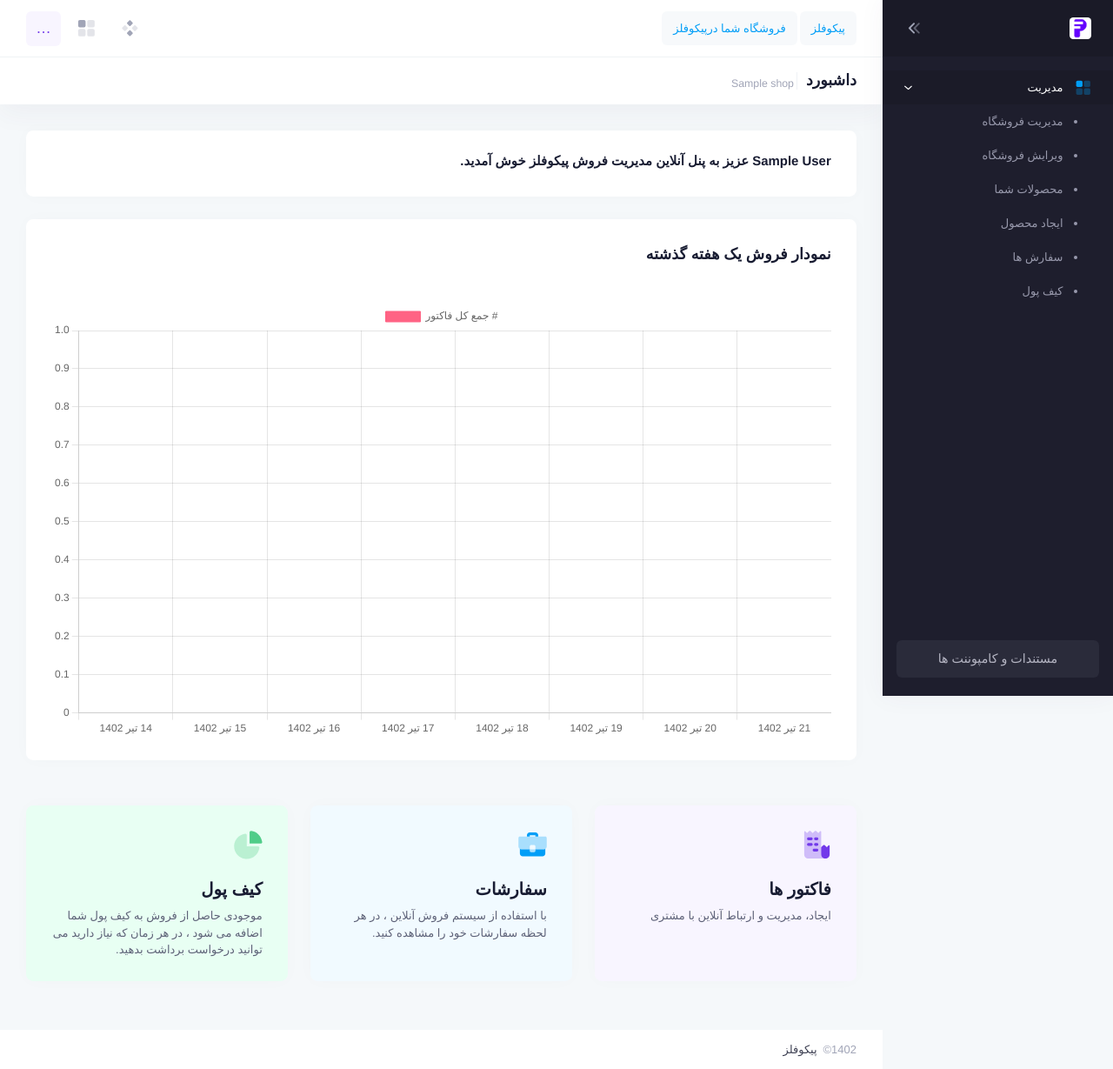
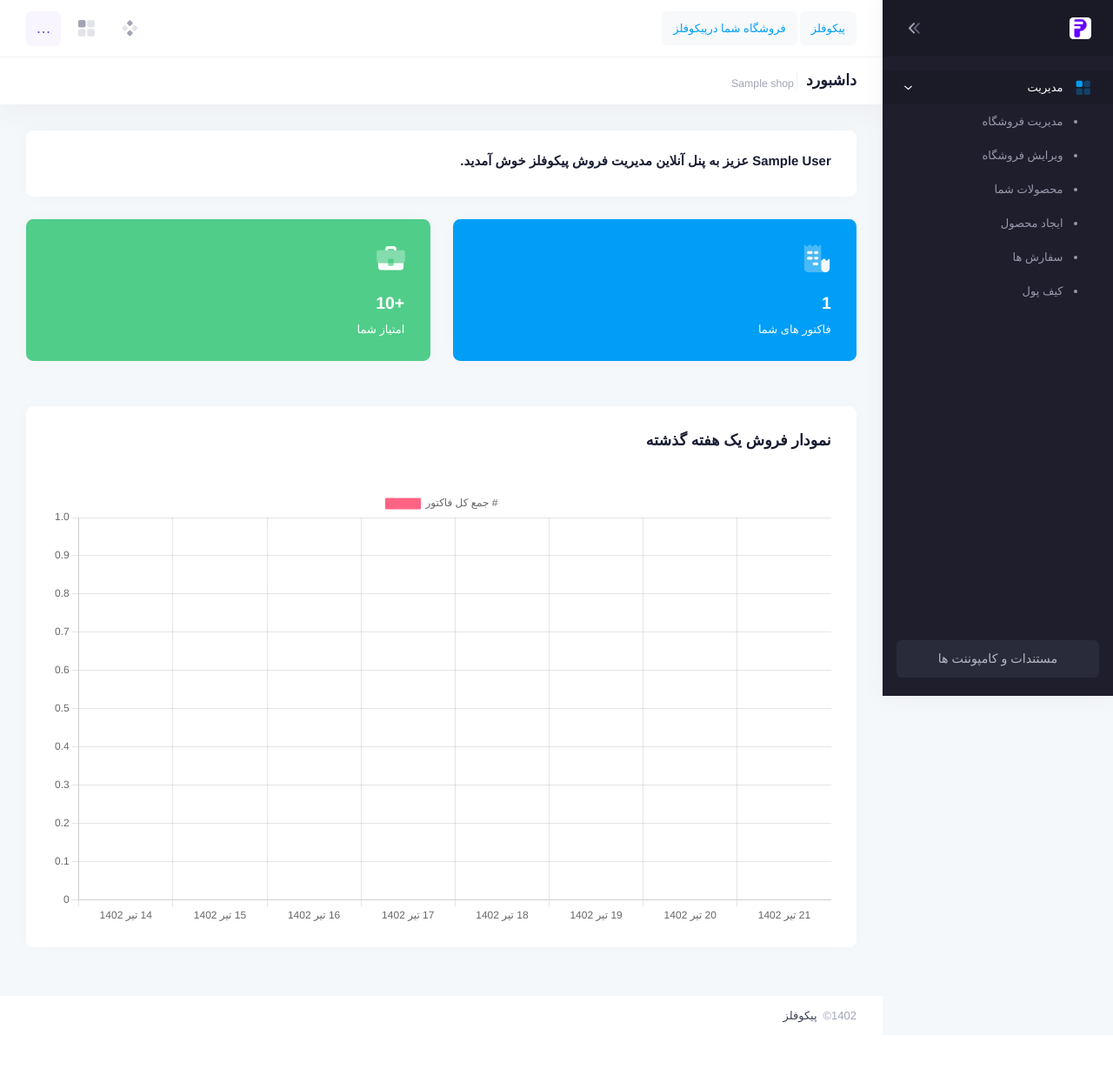
Before and after one commit to picofelez/website-backend, a Django app: page /shop/panel/00000000-0000-0000-0000-000000000001 in a window 1280 px wide. Shown: the whole page at 87% size. After the commit the page ends 1176 px from the top, so only its background shows below. Run offline with Django 4.2, Linux system fonts and the light colour scheme; a user stored in the database is signed in; tables that the repository leaves empty hold one stand-in row (values such as "Sample post"); some libraries are stand-ins or nearby versions; some web fonts are replaced.

Commit message:
Update: shop main view

```diff
--- a/core/templates/core/base/_header.html
+++ b/core/templates/core/base/_header.html
@@ -72,7 +72,7 @@
                                         </div>
                                     </a>
                                 {% else %}
-                                    <a href="{% url 'shop:shop-panel-main' request.user.shops.last.unique_uuid %}">
+                                    <a href="{% url 'shop:shop-panel-main' request.user.shops.first.unique_uuid %}">
                                         <div class="btn btn-purple w-100">
                                             <i class="fab fa-shopify"></i>
                                             ورود به فروشگاه
--- a/core/templates/core/home.html
+++ b/core/templates/core/home.html
@@ -82,7 +82,7 @@
                         </div>
                     </a>
                 {% else %}
-                    <a href="{% url 'shop:shop-panel-main' request.user.shops.last.unique_uuid %}">
+                    <a href="{% url 'shop:shop-panel-main' request.user.shops.first.unique_uuid %}">
                         <div class="btn btn-outline-dark px-4 py-2">
                             ورود به فروشگاه
                         </div>
--- a/shop/templates/shop/panel/shop_main.html
+++ b/shop/templates/shop/panel/shop_main.html
@@ -10,6 +10,52 @@
                         آمدید.</h5>
                 </div>
             </div>
+        </div>
+        <div class="col-6 mt-8">
+            <a href="{% url 'shop:shop-panel-invoices' shop.unique_uuid %}" class="card bg-primary hoverable card-xl-stretch mb-xl-8">
+                <!--begin::Body-->
+                <div class="card-body">
+                    <!--begin::Svg Icon | path: icons/duotune/ecommerce/ecm008.svg-->
+                    <span class="svg-icon svg-icon-gray-100 svg-icon-3x ms-n1">
+													<svg xmlns="http://www.w3.org/2000/svg" width="24" height="24"
+                                                         viewBox="0 0 24 24" fill="none">
+														<path opacity="0.3"
+                                                              d="M18 21.6C16.3 21.6 15 20.3 15 18.6V2.50001C15 2.20001 14.6 1.99996 14.3 2.19996L13 3.59999L11.7 2.3C11.3 1.9 10.7 1.9 10.3 2.3L9 3.59999L7.70001 2.3C7.30001 1.9 6.69999 1.9 6.29999 2.3L5 3.59999L3.70001 2.3C3.50001 2.1 3 2.20001 3 3.50001V18.6C3 20.3 4.3 21.6 6 21.6H18Z"
+                                                              fill="currentColor"></path>
+														<path d="M12 12.6H11C10.4 12.6 10 12.2 10 11.6C10 11 10.4 10.6 11 10.6H12C12.6 10.6 13 11 13 11.6C13 12.2 12.6 12.6 12 12.6ZM9 11.6C9 11 8.6 10.6 8 10.6H6C5.4 10.6 5 11 5 11.6C5 12.2 5.4 12.6 6 12.6H8C8.6 12.6 9 12.2 9 11.6ZM9 7.59998C9 6.99998 8.6 6.59998 8 6.59998H6C5.4 6.59998 5 6.99998 5 7.59998C5 8.19998 5.4 8.59998 6 8.59998H8C8.6 8.59998 9 8.19998 9 7.59998ZM13 7.59998C13 6.99998 12.6 6.59998 12 6.59998H11C10.4 6.59998 10 6.99998 10 7.59998C10 8.19998 10.4 8.59998 11 8.59998H12C12.6 8.59998 13 8.19998 13 7.59998ZM13 15.6C13 15 12.6 14.6 12 14.6H10C9.4 14.6 9 15 9 15.6C9 16.2 9.4 16.6 10 16.6H12C12.6 16.6 13 16.2 13 15.6Z"
+                                                              fill="currentColor"></path>
+														<path d="M15 18.6C15 20.3 16.3 21.6 18 21.6C19.7 21.6 21 20.3 21 18.6V12.5C21 12.2 20.6 12 20.3 12.2L19 13.6L17.7 12.3C17.3 11.9 16.7 11.9 16.3 12.3L15 13.6V18.6Z"
+                                                              fill="currentColor"></path>
+													</svg>
+												</span>
+                    <!--end::Svg Icon-->
+                    <div class="text-gray-100 fw-bolder fs-2 mb-2 mt-5">{{ shop.shop_invoices.count }}</div>
+                    <div class="fw-bold text-gray-100">فاکتور های شما</div>
+                </div>
+                <!--end::Body-->
+            </a>
+        </div>
+        <div class="col-6 mt-8">
+            <a href="#" class="card bg-success hoverable card-xl-stretch mb-xl-8">
+                <!--begin::Body-->
+                <div class="card-body">
+                    <!--begin::Svg Icon | path: icons/duotune/finance/fin006.svg-->
+                    <span class="svg-icon svg-icon-white svg-icon-3x ms-n1">
+													<svg xmlns="http://www.w3.org/2000/svg" width="24" height="24"
+                                                         viewBox="0 0 24 24" fill="none">
+														<path opacity="0.3"
+                                                              d="M20 15H4C2.9 15 2 14.1 2 13V7C2 6.4 2.4 6 3 6H21C21.6 6 22 6.4 22 7V13C22 14.1 21.1 15 20 15ZM13 12H11C10.5 12 10 12.4 10 13V16C10 16.5 10.4 17 11 17H13C13.6 17 14 16.6 14 16V13C14 12.4 13.6 12 13 12Z"
+                                                              fill="currentColor"></path>
+														<path d="M14 6V5H10V6H8V5C8 3.9 8.9 3 10 3H14C15.1 3 16 3.9 16 5V6H14ZM20 15H14V16C14 16.6 13.5 17 13 17H11C10.5 17 10 16.6 10 16V15H4C3.6 15 3.3 14.9 3 14.7V18C3 19.1 3.9 20 5 20H19C20.1 20 21 19.1 21 18V14.7C20.7 14.9 20.4 15 20 15Z"
+                                                              fill="currentColor"></path>
+													</svg>
+												</span>
+                    <!--end::Svg Icon-->
+                    <div class="text-white fw-bolder fs-2 mb-2 mt-5">+{{ shop.score }}</div>
+                    <div class="fw-bold text-white">امتیاز شما</div>
+                </div>
+                <!--end::Body-->
+            </a>
         </div>
         <div class="col-12">
             <!--begin::نمودار ها Widget 3-->
@@ -28,88 +74,6 @@
                 <!--end::Body-->
             </div>
             <!--end::نمودار ها Widget 3-->
-        </div>
-        <div class="col-xl-4">
-            <!--begin::امار Widget 5-->
-            <a href="{% url 'shop:shop-panel-invoices' shop.unique_uuid %}"
-               class="card bg-light-info hoverable card-xl-stretch mb-xl-8">
-                <!--begin::Body-->
-                <div class="card-body">
-                    <!--begin::Svg Icon | path: icons/duotune/finance/fin006.svg-->
-                    <span class="svg-icon svg-icon-info svg-icon-3x ms-n1">
-													<svg xmlns="http://www.w3.org/2000/svg" width="24" height="24"
-                                                         viewBox="0 0 24 24" fill="none">
-														<path opacity="0.3"
-                                                              d="M18 21.6C16.3 21.6 15 20.3 15 18.6V2.50001C15 2.20001 14.6 1.99996 14.3 2.19996L13 3.59999L11.7 2.3C11.3 1.9 10.7 1.9 10.3 2.3L9 3.59999L7.70001 2.3C7.30001 1.9 6.69999 1.9 6.29999 2.3L5 3.59999L3.70001 2.3C3.50001 2.1 3 2.20001 3 3.50001V18.6C3 20.3 4.3 21.6 6 21.6H18Z"
-                                                              fill="currentColor"></path>
-														<path d="M12 12.6H11C10.4 12.6 10 12.2 10 11.6C10 11 10.4 10.6 11 10.6H12C12.6 10.6 13 11 13 11.6C13 12.2 12.6 12.6 12 12.6ZM9 11.6C9 11 8.6 10.6 8 10.6H6C5.4 10.6 5 11 5 11.6C5 12.2 5.4 12.6 6 12.6H8C8.6 12.6 9 12.2 9 11.6ZM9 7.59998C9 6.99998 8.6 6.59998 8 6.59998H6C5.4 6.59998 5 6.99998 5 7.59998C5 8.19998 5.4 8.59998 6 8.59998H8C8.6 8.59998 9 8.19998 9 7.59998ZM13 7.59998C13 6.99998 12.6 6.59998 12 6.59998H11C10.4 6.59998 10 6.99998 10 7.59998C10 8.19998 10.4 8.59998 11 8.59998H12C12.6 8.59998 13 8.19998 13 7.59998ZM13 15.6C13 15 12.6 14.6 12 14.6H10C9.4 14.6 9 15 9 15.6C9 16.2 9.4 16.6 10 16.6H12C12.6 16.6 13 16.2 13 15.6Z"
-                                                              fill="currentColor"></path>
-														<path d="M15 18.6C15 20.3 16.3 21.6 18 21.6C19.7 21.6 21 20.3 21 18.6V12.5C21 12.2 20.6 12 20.3 12.2L19 13.6L17.7 12.3C17.3 11.9 16.7 11.9 16.3 12.3L15 13.6V18.6Z"
-                                                              fill="currentColor"></path>
-													</svg>
-												</span>
-                    <!--end::Svg Icon-->
-                    <div class="text-dark fw-bolder fs-2 mb-2 mt-5">فاکتور ها</div>
-                    <div class="fw-bold text-gray-700">ایجاد، مدیریت و ارتباط آنلاین با مشتری</div>
-                </div>
-                <!--end::Body-->
-            </a>
-            <!--end::امار Widget 5-->
-        </div>
-        <div class="col-xl-4">
-            <!--begin::امار Widget 5-->
-            <a href="{% url 'shop:shop-panel-orders' shop.unique_uuid %}"
-               class="card bg-light-primary hoverable card-xl-stretch mb-xl-8">
-                <!--begin::Body-->
-                <div class="card-body">
-                    <!--begin::Svg Icon | path: icons/duotune/ecommerce/ecm008.svg-->
-                    <span class="svg-icon svg-icon-primary svg-icon-3x ms-n1">
-                        <svg xmlns="http://www.w3.org/2000/svg" width="24" height="24"
-                             viewBox="0 0 24 24" fill="none">
-														<path opacity="0.3"
-                                                              d="M20 15H4C2.9 15 2 14.1 2 13V7C2 6.4 2.4 6 3 6H21C21.6 6 22 6.4 22 7V13C22 14.1 21.1 15 20 15ZM13 12H11C10.5 12 10 12.4 10 13V16C10 16.5 10.4 17 11 17H13C13.6 17 14 16.6 14 16V13C14 12.4 13.6 12 13 12Z"
-                                                              fill="currentColor"></path>
-														<path d="M14 6V5H10V6H8V5C8 3.9 8.9 3 10 3H14C15.1 3 16 3.9 16 5V6H14ZM20 15H14V16C14 16.6 13.5 17 13 17H11C10.5 17 10 16.6 10 16V15H4C3.6 15 3.3 14.9 3 14.7V18C3 19.1 3.9 20 5 20H19C20.1 20 21 19.1 21 18V14.7C20.7 14.9 20.4 15 20 15Z"
-                                                              fill="currentColor"></path>
-													</svg>
-												</span>
-                    <!--end::Svg Icon-->
-                    <div class="text-dark fw-bolder fs-2 mb-2 mt-5">سفارشات</div>
-                    <div class="fw-bold text-gray-700">با استفاده از سیستم فروش آنلاین ، در هر لحظه سفارشات خود را
-                        مشاهده کنید.
-                    </div>
-                </div>
-                <!--end::Body-->
-            </a>
-            <!--end::امار Widget 5-->
-        </div>
-        <div class="col-xl-4">
-            <!--begin::امار Widget 5-->
-            <a href="{% url 'shop:shop-panel-wallet' shop.unique_uuid %}"
-               class="card bg-light-success hoverable card-xl-stretch mb-5 mb-xl-8">
-                <!--begin::Body-->
-                <div class="card-body">
-                    <!--begin::Svg Icon | path: icons/duotune/graphs/gra007.svg-->
-                    <span class="svg-icon svg-icon-success svg-icon-3x ms-n1">
-													<svg xmlns="http://www.w3.org/2000/svg" width="24" height="24"
-                                                         viewBox="0 0 24 24" fill="none">
-														<path opacity="0.3"
-                                                              d="M10.9607 12.9128H18.8607C19.4607 12.9128 19.9607 13.4128 19.8607 14.0128C19.2607 19.0128 14.4607 22.7128 9.26068 21.7128C5.66068 21.0128 2.86071 18.2128 2.16071 14.6128C1.16071 9.31284 4.96069 4.61281 9.86069 4.01281C10.4607 3.91281 10.9607 4.41281 10.9607 5.01281V12.9128Z"
-                                                              fill="currentColor"></path>
-														<path d="M12.9607 10.9128V3.01281C12.9607 2.41281 13.4607 1.91281 14.0607 2.01281C16.0607 2.21281 17.8607 3.11284 19.2607 4.61284C20.6607 6.01284 21.5607 7.91285 21.8607 9.81285C21.9607 10.4129 21.4607 10.9128 20.8607 10.9128H12.9607Z"
-                                                              fill="currentColor"></path>
-													</svg>
-												</span>
-                    <!--end::Svg Icon-->
-                    <div class="text-dark fw-bolder fs-2 mb-2 mt-5">کیف پول</div>
-                    <div class="fw-bold text-gray-700">موجودی حاصل از فروش به کیف پول شما اضافه می شود ، در هر زمان که
-                        نیاز
-                        دارید می توانید درخواست برداشت بدهید.
-                    </div>
-                </div>
-                <!--end::Body-->
-            </a>
-            <!--end::امار Widget 5-->
         </div>
     </div>
 {% endblock %}
```
